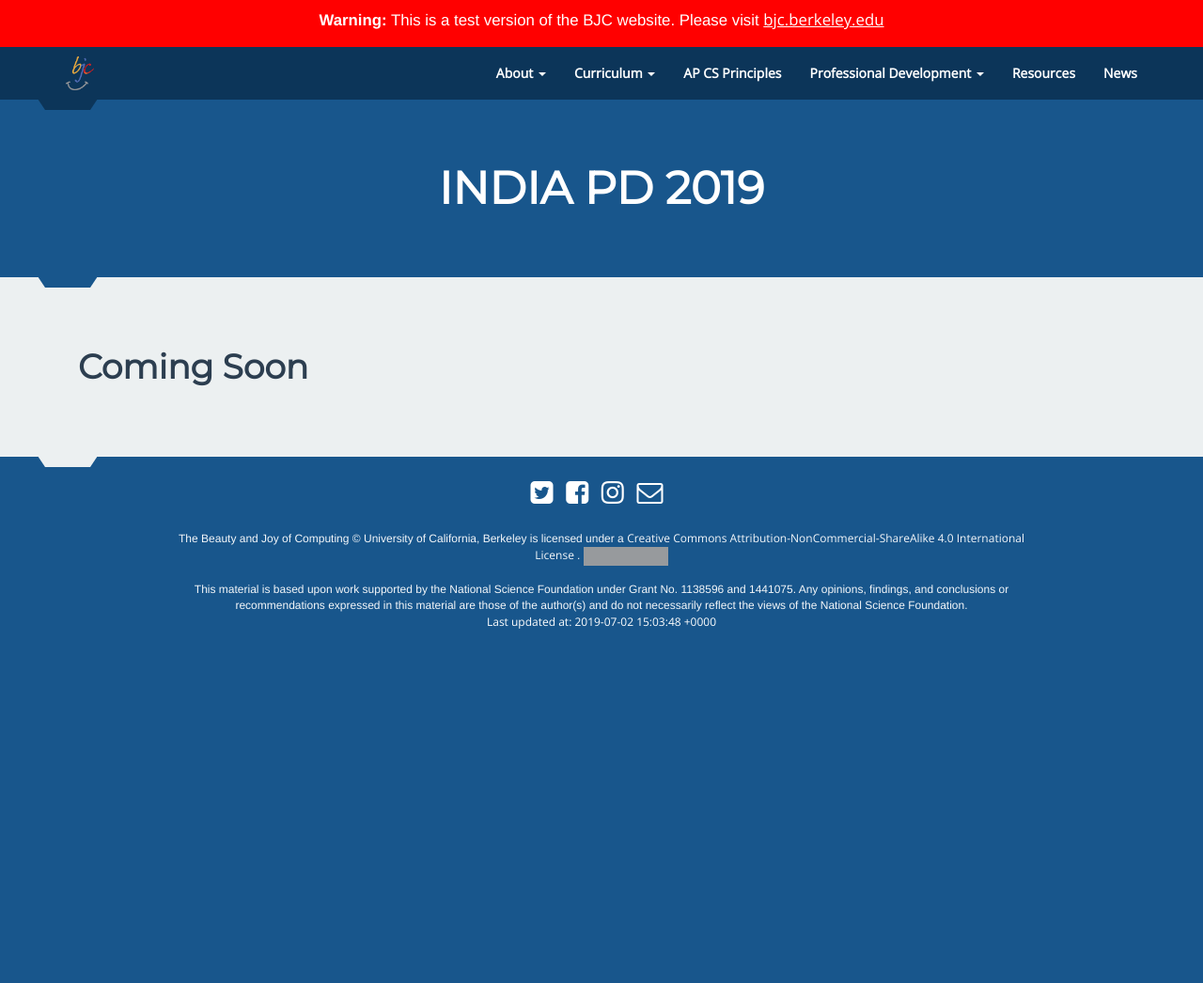
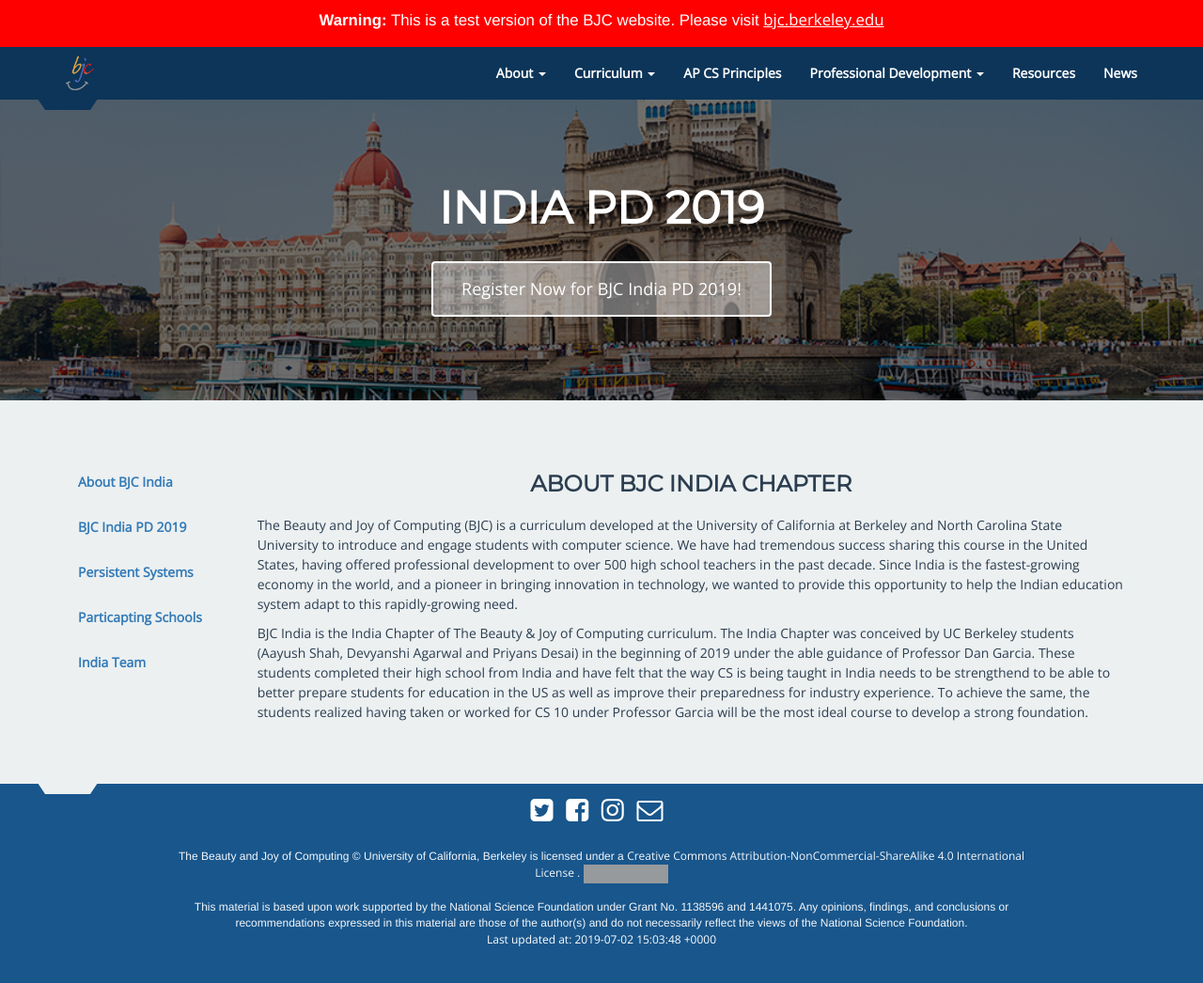
Before and after one commit to beautyjoy/beautyjoy.github.io, a Jekyll site: the page built from summer-pd/india.html, in a window 1280 px wide and 1048 px high. Shown: the whole window at 94% size. Built offline with Jekyll 4.4.1, drawn with Linux system fonts in a browser that asks for light colours; grey boxes are pictures that could not be loaded.

Commit message:
India page is updated

```diff
--- a/Gemfile
+++ b/Gemfile
@@ -1,6 +1,6 @@
 source "https://rubygems.org"
 
-ruby '2.3.3'
+#ruby '2.3.3'
 
 # Hello! This is where you manage which Jekyll version is used to run.
 # When you want to use a different version, change it below, save the
--- /dev/null
+++ b/_layouts/india_1.html
@@ -0,0 +1,31 @@
+---
+layout: page
+---
+{% capture section_content %}
+<div class="row">
+    <div class="col-sm-2">
+        <ul class="nav nav-pills nav-stacked internal-links-nav">
+            <li role="presentation">
+                <a href="{{ site.baseurl }}/india"><div class="hover-accent">About BJC India</div></a>
+            </li>
+            <li role="presentation">
+                <a href="{{ site.baseurl }}/summer-pd/india/bjc-2019"><div class="hover-accent"> BJC India PD 2019</div></a>
+            </li>
+            <li role="presentation">
+                <a href="{{ site.baseurl }}/summer-pd/india/persistent-systems"><div class="hover-accent">Persistent Systems</div></a>
+            </li>
+            <li role="presentation">
+                <a href="{{ site.baseurl }}/summer-pd/india/schools"><div class="hover-accent">Particapting Schools </div></a>
+            </li>
+            <li role="presentation">
+                <a href="{{ site.baseurl }}/summer-pd/india/team-india"><div class="hover-accent">India Team</div></a>
+            </li>
+        </ul>
+    </div>
+
+    <div class="col-sm-10">
+        {{ content }}
+    </div>
+</div>
+{% endcapture %}
+{% include section.html %}
--- a/_layouts/team.html
+++ b/_layouts/team.html
@@ -20,6 +20,9 @@
             <li role="presentation">
                 <a href="{{ site.baseurl }}/team/snap"><div class="hover-accent">Snap<em>!</em> Development</div></a>
             </li>
+            <li role="presentation">
+                <a href="{{ site.baseurl }}/team/india"><div class="hover-accent">India Team</div></a>
+            </li>
         </ul>
     </div>
 
--- /dev/null
+++ b/summer-pd/india.html
@@ -0,0 +1,23 @@
+---
+title: India PD 2019
+layout: india_1
+permalink: /india/
+call_to_action: Register Now for BJC India PD 2019!
+call_to_action_link: https://bit.ly/bjcindia2019
+header_background: india
+redirect_form:
+  - /summer-pd/india/
+---
+
+<h3 class="text-uppercase text-center"> About BJC India Chapter </h3>
+
+<p> The Beauty and Joy of Computing (BJC) is a curriculum developed at the University of California at Berkeley and
+  North Carolina State University to introduce and engage students with computer science. We have had tremendous success
+  sharing this course in the United States, having offered professional development to over 500 high school teachers in the
+  past decade. Since India is the fastest-growing economy in the world, and a pioneer in bringing innovation in technology,
+  we wanted to provide this opportunity to help the Indian education system adapt to this rapidly-growing need. </p>
+
+<p> BJC India is the India Chapter of The Beauty & Joy of Computing curriculum. The India Chapter was conceived by UC Berkeley students (Aayush Shah, Devyanshi Agarwal and Priyans Desai) in the
+beginning of 2019 under the able guidance of Professor Dan Garcia. These students completed their high school from India and have felt that the way CS is being taught in India needs to be strengthend to be able to better prepare students for
+education in the US as well as improve their preparedness for industry experience. To achieve the same, the students realized having taken or worked for CS 10 under Professor Garcia will be the most ideal course to develop a strong foundation.
+ </p>
--- a/summer-pd/india.md
+++ /dev/null
@@ -1,14 +0,0 @@
----
-title: India PD 2019
-layout: page
-permalink: /india/
-redirect_form:
-  - /summer-pd/india/
----
-
-{% capture section_content %}
-
-# Coming Soon
-
-{% endcapture %}
-{% include section.html %}
```
Also changed, not shown: _data/people.yml (+32 -0 lines), summer-pd/india/bjc-2019.html (added, +42 -0 lines), summer-pd/india/persistent-systems.html (added, +25 -0 lines), summer-pd/india/schools.md (added, +22 -0 lines), summer-pd/india/team-india.html (added, +17 -0 lines), team/india.html (added, +15 -0 lines), Gemfile.lock, assets/img/backgrounds/india.jpg (added), assets/img/partners/persistent.png (added), assets/img/people/aayush.jpg (added), assets/img/people/devyanshi.jpg (added), assets/img/people/priyans.jpg (added).
